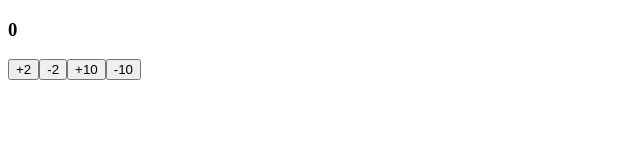
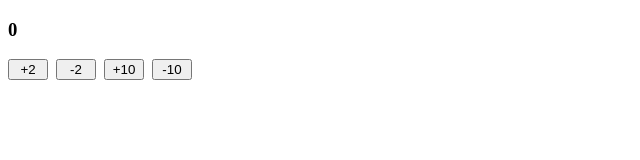
Before and after one commit to eobcre/redux-toolkit-demo, a React (Vite) app: page / in a window 1280 px wide. Shown: the top 160 px of the page, without its empty margins (0-640 px from the left). Built offline with nearby package versions, Linux system fonts and the light colour scheme.

Commit message:
layout styled

```diff
--- a/src/index.css
+++ b/src/index.css
@@ -0,0 +1,4 @@
+button {
+  margin-right: 8px;
+  width: 2.5rem;
+}
```
